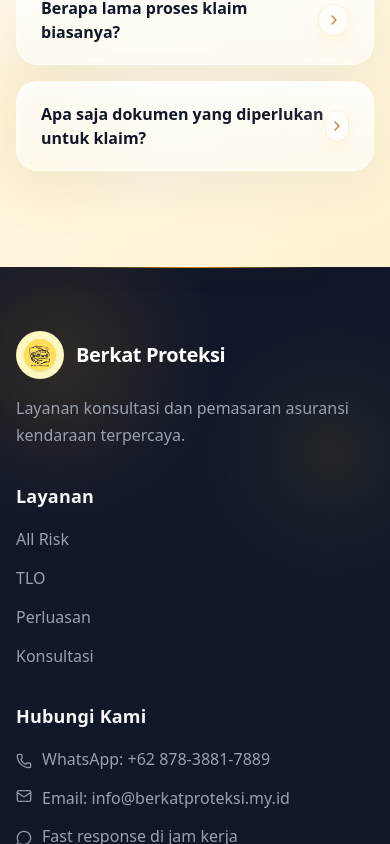
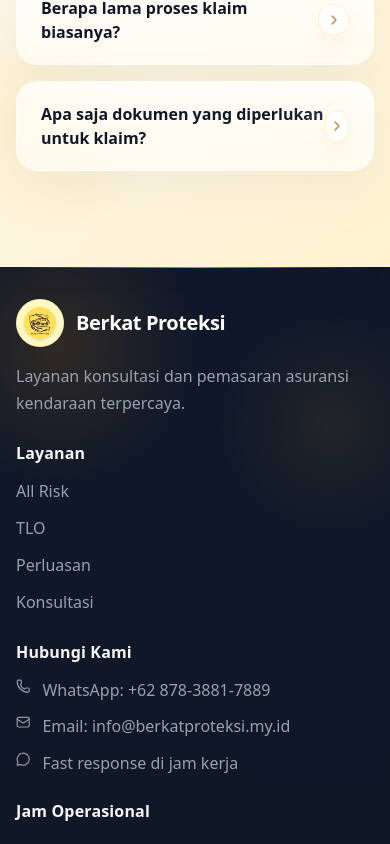
Before and after one commit to citaviriyo/berkatproteksi, a Next.js app: page / in a window 390 px wide. Shown: the part 11156-12000 px from the top of the page. Built offline with nearby package versions, Linux system fonts and the light colour scheme.

Commit message:
fix: improve footer responsiveness across zoom levels

```diff
--- a/src/app/globals.css
+++ b/src/app/globals.css
@@ -675,6 +675,7 @@
       radial-gradient(circle at 15% 10%, rgb(245 158 11 / 0.14), transparent 18%),
       radial-gradient(circle at 85% 20%, rgb(250 204 21 / 0.08), transparent 16%),
       linear-gradient(180deg, #0f172a 0%, #111827 100%);
+    padding: 3rem 1.25rem;
   }
 
   .footer-divider-glow {
@@ -685,22 +686,40 @@
     box-shadow: 0 0 28px rgb(245 158 11 / 0.35);
   }
 
+  .footer-container {
+    max-width: 1200px;
+    margin: 0 auto;
+  }
+
+  .footer-grid {
+    display: grid;
+    grid-template-columns: repeat(auto-fit, minmax(200px, 1fr));
+    gap: 2rem;
+    margin-bottom: 2rem;
+    min-width: 0;
+  }
+
   .footer-brand {
     letter-spacing: -0.02em;
     line-height: 1.15;
+    word-break: break-word;
   }
 
   .footer-heading {
     letter-spacing: 0.01em;
     color: rgb(255 255 255 / 0.96);
     font-size: 1.125rem;
-    line-height: 1.35;
-    margin-bottom: 1rem;
+    line-height: 1.4;
+    margin-bottom: 1.25rem;
+    word-break: break-word;
   }
 
   .footer-copy {
-    max-width: 18rem;
     line-height: 1.72;
+    color: rgb(156 163 175 / 0.92);
+    overflow-wrap: anywhere;
+    word-break: break-word;
+    hyphens: auto;
   }
 
   .footer-column {
@@ -713,15 +732,23 @@
   .footer-list {
     display: flex;
     flex-direction: column;
-    gap: 0.75rem;
+    gap: 0.875rem;
     line-height: 1.7;
+  }
+
+  .footer-list li {
+    word-break: break-word;
+    overflow-wrap: anywhere;
+    hyphens: auto;
+    min-width: 0;
   }
 
   .footer-contact-item {
     display: flex;
-    align-items: center;
-    gap: 0.625rem;
+    align-items: flex-start;
+    gap: 0.75rem;
     line-height: 1.65;
+    min-width: 0;
   }
 
   .footer-contact-item-start {
@@ -729,14 +756,89 @@
   }
 
   .footer-icon {
-    flex: 0 0 auto;
+    flex: 0 0 1rem;
+    width: 1rem;
+    height: 1rem;
     color: rgb(156 163 175 / 0.92);
-    margin-top: 0.18rem;
+    margin-top: 0.125rem;
+  }
+
+  .footer-contact-text {
+    overflow-wrap: anywhere;
+    word-break: break-word;
+    flex: 1;
+    min-width: 0;
+    hyphens: auto;
   }
 
   .footer-bottom {
     line-height: 1.6;
     color: rgb(156 163 175 / 0.86);
+    border-top: 1px solid rgb(31 41 55 / 0.8);
+    padding-top: 2rem;
+    text-align: center;
+    word-break: break-word;
+  }
+
+  /* Responsive adjustments for very small screens */
+  @media (max-width: 480px) {
+    .premium-footer {
+      padding: 2rem 1rem;
+    }
+
+    .footer-divider-glow {
+      inset: 0 5% auto 5%;
+    }
+
+    .footer-heading {
+      font-size: 1rem;
+      margin-bottom: 0.875rem;
+    }
+
+    .footer-list {
+      gap: 0.625rem;
+    }
+
+    .footer-grid {
+      gap: 1.5rem;
+    }
+
+    .footer-icon {
+      flex: 0 0 0.9rem;
+      width: 0.9rem;
+      height: 0.9rem;
+    }
+
+    .footer-bottom {
+      font-size: 0.875rem;
+      padding-top: 1.5rem;
+    }
+  }
+
+  /* Tablet and medium screens */
+  @media (min-width: 481px) and (max-width: 1024px) {
+    .premium-footer {
+      padding: 2.5rem 1.5rem;
+    }
+
+    .footer-divider-glow {
+      inset: 0 8% auto 8%;
+    }
+
+    .footer-grid {
+      gap: 1.75rem;
+    }
+  }
+
+  /* Large screens: 1024px and above */
+  @media (min-width: 1025px) {
+    .premium-footer {
+      padding: 3.5rem 2rem;
+    }
+
+    .footer-grid {
+      gap: 2.5rem;
+    }
   }
 
   .service-story-card {
--- a/src/app/page.tsx
+++ b/src/app/page.tsx
@@ -751,13 +751,13 @@
       </motion.section>
 
       {/* Footer */}
-      <footer className="premium-footer text-white py-16">
+      <footer className="premium-footer text-white">
         <div className="footer-divider-glow" aria-hidden="true" />
-        <div className="container mx-auto px-4">
-          <div className="grid md:grid-cols-4 gap-8 md:gap-10 lg:gap-12 items-start">
+        <div className="footer-container">
+          <div className="footer-grid">
             <div className="footer-column">
               <div className="flex items-center gap-3 mb-4">
-                <div className="bg-yellow-100 p-2 rounded-full">
+                <div className="bg-yellow-100 p-2 rounded-full flex-shrink-0">
                   <img src="/logo-berkatproteksi.jpg" alt="Berkat Proteksi Logo" className="w-8 h-8 object-cover rounded-full shadow-sm" />
                 </div>
                 <h3 className="footer-brand text-xl font-bold">Berkat Proteksi</h3>
@@ -765,7 +765,7 @@
               <p className="footer-copy text-gray-400">Layanan konsultasi dan pemasaran asuransi kendaraan terpercaya.</p>
             </div>
             <div className="footer-column">
-              <h4 className="footer-heading text-lg font-semibold mb-4">Layanan</h4>
+              <h4 className="footer-heading font-semibold">Layanan</h4>
               <ul className="footer-list text-gray-400">
                 <li>All Risk</li>
                 <li>TLO</li>
@@ -774,24 +774,24 @@
               </ul>
             </div>
             <div className="footer-column">
-              <h4 className="footer-heading text-lg font-semibold mb-4">Hubungi Kami</h4>
+              <h4 className="footer-heading font-semibold">Hubungi Kami</h4>
               <ul className="footer-list text-gray-400">
                 <li className="footer-contact-item">
-                  <Phone className="footer-icon w-4 h-4" />
-                  <span className="whitespace-nowrap">WhatsApp: +62 878-3881-7889</span>
+                  <Phone className="footer-icon flex-shrink-0" />
+                  <span className="footer-contact-text">WhatsApp: +62 878-3881-7889</span>
                 </li>
                 <li className="footer-contact-item footer-contact-item-start">
-                  <Mail className="footer-icon w-4 h-4" />
-                  <span>Email: info@berkatproteksi.my.id</span>
+                  <Mail className="footer-icon flex-shrink-0" />
+                  <span className="footer-contact-text">Email: info@berkatproteksi.my.id</span>
                 </li>
                 <li className="footer-contact-item">
-                  <MessageCircle className="footer-icon w-4 h-4" />
-                  <span>Fast response di jam kerja</span>
+                  <MessageCircle className="footer-icon flex-shrink-0" />
+                  <span className="footer-contact-text">Fast response di jam kerja</span>
                 </li>
               </ul>
             </div>
             <div className="footer-column">
-              <h4 className="footer-heading text-lg font-semibold mb-4">Jam Operasional</h4>
+              <h4 className="footer-heading font-semibold">Jam Operasional</h4>
               <ul className="footer-list text-gray-400">
                 <li>Senin - Jumat: 08:00 - 21:00</li>
                 <li>Sabtu: 08:00 - 18:00</li>
@@ -799,7 +799,7 @@
               </ul>
             </div>
           </div>
-          <div className="footer-bottom border-t border-gray-800 mt-10 pt-8 text-center text-gray-400">
+          <div className="footer-bottom text-gray-400">
             <p>&copy; {new Date().getFullYear()} Berkat Proteksi. All rights reserved.</p>
           </div>
         </div>
```
